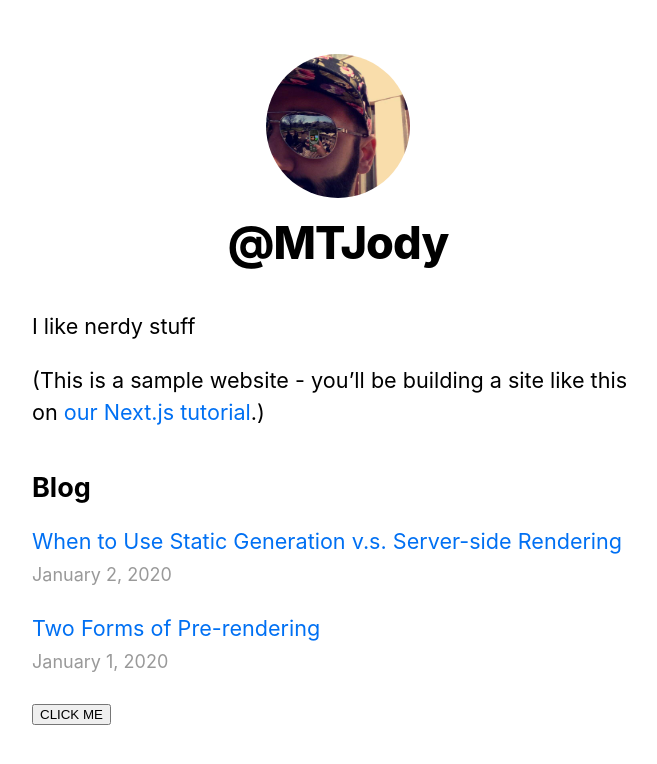
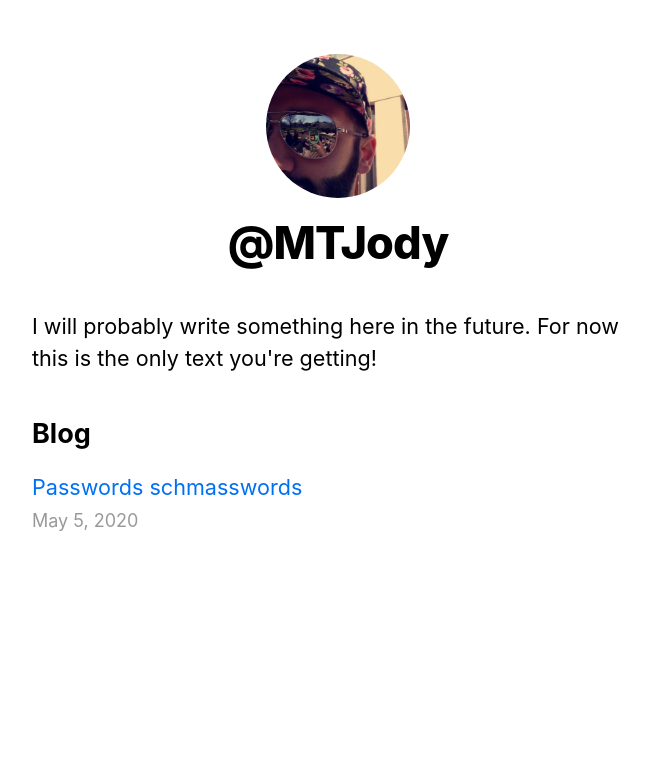
Before and after one commit to MTjody/ssr-playground, a Next.js app: page / in a window 1280 px wide. Shown: the top 764 px of the page, without its empty margins (302-959 px from the left). Built offline with nearby package versions, Linux system fonts and the light colour scheme.

Commit message:
Secure passwords (#2)
* Add first blogpost

* Add 'read estimate' and 'tldr' - sections

```diff
--- a/lib/posts.js
+++ b/lib/posts.js
@@ -78,6 +78,7 @@ export async function getPostData(id) {
   return {
     id,
     contentHtml,
-    ...matterResult.data
+    ...matterResult.data,
+    content: matterResult.content
   }
 }
--- a/pages/index.js
+++ b/pages/index.js
@@ -6,7 +6,7 @@ import Link from 'next/link'
 import Date from '../components/date'
 
 // API Calls are a good example for forms.
-async function submitForm(e) {
+/*async function submitForm(e) {
   console.info("form event", e);
   e.preventDefault();
   try {
@@ -17,7 +17,7 @@ async function submitForm(e) {
   } catch (e) {
     console.error(e);
   }
-}
+}*/
 
 export default function Home({ allPostsData }) {
   return (
@@ -26,11 +26,7 @@ export default function Home({ allPostsData }) {
         <title>{siteTitle}</title>
       </Head>
       <section className={utilStyles.headingMd}>
-        <p>I like nerdy stuff</p>
-        <p >
-          (This is a sample website - you’ll be building a site like this on{' '}
-          <a href="https://nextjs.org/learn">our Next.js tutorial</a>.)
-        </p>
+        <p>I will probably write something here in the future. For now this is the only text you're getting!</p>
       </section>
       <section className={`${utilStyles.headingMd} ${utilStyles.padding1px}`}>
         <h2 className={utilStyles.headingLg}>Blog</h2>
@@ -47,11 +43,6 @@ export default function Home({ allPostsData }) {
             </li>
           ))}
         </ul>
-      </section>
-      <section>
-        <form>
-          <button onClick={submitForm}>CLICK ME</button>
-        </form>
       </section>
     </Layout>
   )
--- a/pages/posts/[id].js
+++ b/pages/posts/[id].js
@@ -2,6 +2,7 @@ import Layout from '../../components/layout'
 import { getAllPostIds, getPostData } from '../../lib/posts'
 import Head from 'next/head'
 import Date from '../../components/date'
+import ReadTime from '../../components/readtime'
 import utilStyles from '../../styles/utils.module.css'
 
 export default function Post({ postData }) {
@@ -14,7 +15,9 @@ export default function Post({ postData }) {
         <h1 className={utilStyles.headingXl}>{postData.title}</h1>
         <div className={utilStyles.lightText}>
           <Date dateString={postData.date} />
+          <ReadTime rawText={postData.content} />
         </div>
+        <div className={utilStyles.headingTldr}>TL;DR - {postData.tldr}</div>
         <div dangerouslySetInnerHTML={{ __html: postData.contentHtml }} />
       </article>
     </Layout>
--- a/posts/pre-rendering.md
+++ /dev/null
@@ -1,11 +0,0 @@
----
-title: 'Two Forms of Pre-rendering'
-date: '2020-01-01'
----
-
-Next.js has two forms of pre-rendering: **Static Generation** and **Server-side Rendering**. The difference is in **when** it generates the HTML for a page.
-
-- **Static Generation** is the pre-rendering method that generates the HTML at **build time**. The pre-rendered HTML is then _reused_ on each request.
-- **Server-side Rendering** is the pre-rendering method that generates the HTML on **each request**.
-
-Importantly, Next.js lets you **choose** which pre-rendering form to use for each page. You can create a "hybrid" Next.js app by using Static Generation for most pages and using Server-side Rendering for others.
--- /dev/null
+++ b/posts/secure-passwords.md
@@ -0,0 +1,16 @@
+---
+title: 'Passwords schmasswords'
+date: '2020-05-05'
+tldr: 'Human Memory Bad, Encrypted Computer Memory Good!'
+---
+
+**Nothing is more annoying than the error message** `Oops, looks like you used the wrong username or password`. I take that back, knowing that *the past you* once set the password that is preventing current you from logging in is more annoying! Security wise, a majority of people use [common passwords](https://en.wikipedia.org/wiki/List_of_the_most_common_passwords) (terrible), and/or the same password across multiple services (terribl-er). If the credentials are leaked from any site, malicious Mallory could do significant damage before you take action. [Check your accounts here](https://en.wikipedia.org/wiki/List_of_the_most_common_passwords) for any known breach. The solution? A password manager!
+
+**Most password managers have a free version.** The thing is, I need the passwords on all devices I use, and any future device, but these features will make the services start billing you. So after some light digging I found [KeePass](https://keepass.info/) - **an open source password manager** which writes account credentials and meta-data to a file which you can store wherever. The file is encrypted and only accessible with a master password (which I unfortunately have to remember). Since it's an encrypted file, it can be placed *'anywhere'* - preferrably somewhere safe - such as a flash memory or a cloud-based storage service. On top of this, you're now able to keep separate account types in different files, placed on different locations. E.g. one file for work logins, and one for personal logins.
+
+*Sounds good, so where do I start?*
+
+**The offical page lists [clients for most OS's](https://keepass.info/download.html), so chances are you'll find the ones you need.** Personally, I have a Mac Laptop and an Android Phone. So I downloaded [MacPass for OSX](https://macpassapp.org/) and [KeePassDx for Android](https://play.google.com/store/apps/details?id=com.kunzisoft.keepass.free). Since G-Suite is the cloud of choice for my workplace, I've got my encrypted DB file saved there. To enable file read/write for MacOS via Drive I installed [Google Drive File Stream](https://www.google.com/drive/download/). As soon as I save new passwords from my computer, they'll be accessible from my other connected clients as well.
+
+**For more information on nifty features and how to use them**, just check the docs for the clients you end up with. Fingerprint unlock works for the Android client, but the MacPass client has an open [Feature Request](https://github.com/MacPass/MacPass/issues/514) for TouchID support. It's been open for a while, so if you feel like a hero you could start contributing right away ;p
+On my laptop, I double click on a password to copy to clipboard. You could also enable Autotype which could fill out the login form for you. On my Android I recently enabled the autofill feature found in `Settings - Form Filling - Autofill`.
--- a/posts/ssg-ssr.md
+++ /dev/null
@@ -1,19 +0,0 @@
----
-title: 'When to Use Static Generation v.s. Server-side Rendering'
-date: '2020-01-02'
----
-
-We recommend using **Static Generation** (with and without data) whenever possible because your page can be built once and served by CDN, which makes it much faster than having a server render the page on every request.
-
-You can use Static Generation for many types of pages, including:
-
-- Marketing pages
-- Blog posts
-- E-commerce product listings
-- Help and documentation
-
-You should ask yourself: "Can I pre-render this page **ahead** of a user's request?" If the answer is yes, then you should choose Static Generation.
-
-On the other hand, Static Generation is **not** a good idea if you cannot pre-render a page ahead of a user's request. Maybe your page shows frequently updated data, and the page content changes on every request.
-
-In that case, you can use **Server-Side Rendering**. It will be slower, but the pre-rendered page will always be up-to-date. Or you can skip pre-rendering and use client-side JavaScript to populate data.
--- a/styles/utils.module.css
+++ b/styles/utils.module.css
@@ -25,6 +25,12 @@
   line-height: 1.5;
 }
 
+.headingTldr {
+  font-size: 1.1rem;
+  line-height: 1.5;
+  padding: 1.5rem 0;
+}
+
 .borderCircle {
   border-radius: 9999px;
 }
```
Also changed, not shown: components/readtime.js (added, +23 -0 lines).
